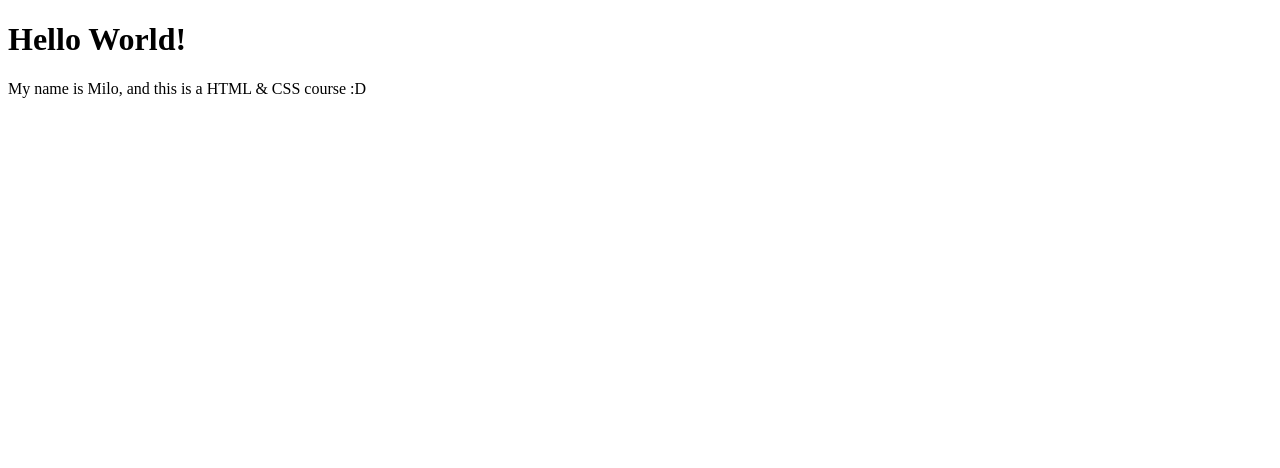
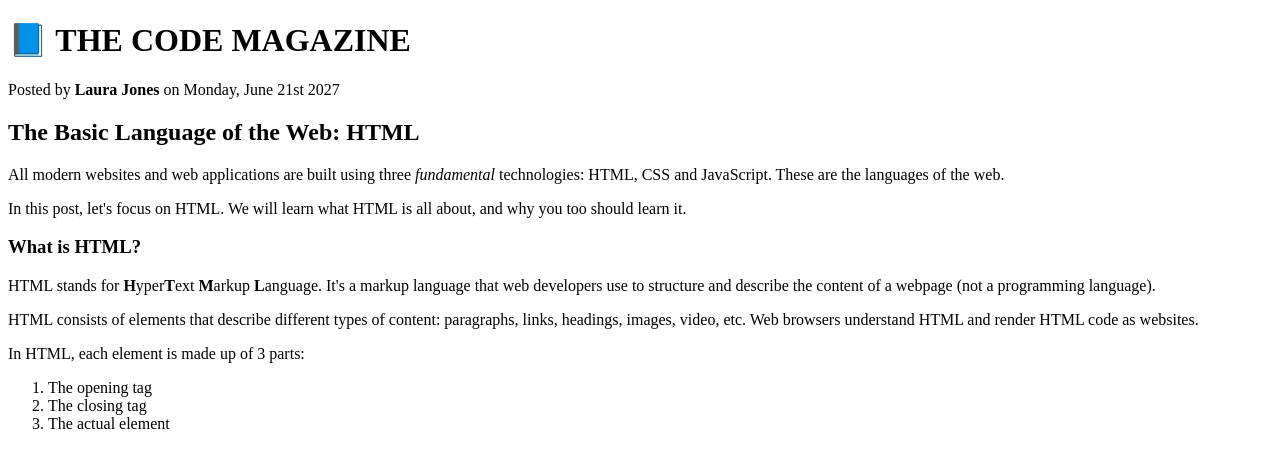
Before and after one commit to MiloValenzuela/HTML-CSS, a plain HTML site: page index.html in a window 1280 px wide. Drawn offline with Linux system fonts and the light colour scheme.

Commit message:
HTML progres ont he first part

```diff
--- a/index.html
+++ b/index.html
@@ -7,7 +7,37 @@
     <title>Web Page</title>
   </head>
   <body>
-    <h1>Hello World!</h1>
-    <p>My name is Milo, and this is a HTML & CSS course :D</p>
+    <h1>📘 THE CODE MAGAZINE</h1>
+
+    <p>Posted by <strong>Laura Jones</strong> on Monday, June 21st 2027</p>
+    <h2>The Basic Language of the Web: HTML</h2>
+    <p>
+      All modern websites and web applications are built using three <em>fundamental </em>technologies: HTML, CSS and JavaScript. These are the languages of the web.
+    </p>
+
+    <p>
+      In this post, let's focus on HTML. We will learn what HTML is all about, and why you too should learn it.
+    </p>
+
+    <h3>What is HTML?</h3>
+
+    <p>
+      HTML stands for <strong>H</strong>yper<strong>T</strong>ext <strong>M</strong>arkup <strong>L</strong>anguage. It's a markup language that web developers use to structure and describe the content of a webpage (not a programming language).
+    </p>
+
+    <p>
+      HTML consists of elements that describe different types of content: paragraphs, links, headings, images, video, etc. Web browsers understand HTML and render HTML code as websites.
+    </p>
+
+    <p>
+      In HTML, each element is made up of 3 parts:
+    </p>
+    <ol>
+      <li>The opening tag</li>
+      <li>The closing tag </li>
+      <li>The actual element</li>
+    </ol>
+
+
   </body>
 </html>
```
Also changed, not shown: 1 other file.
